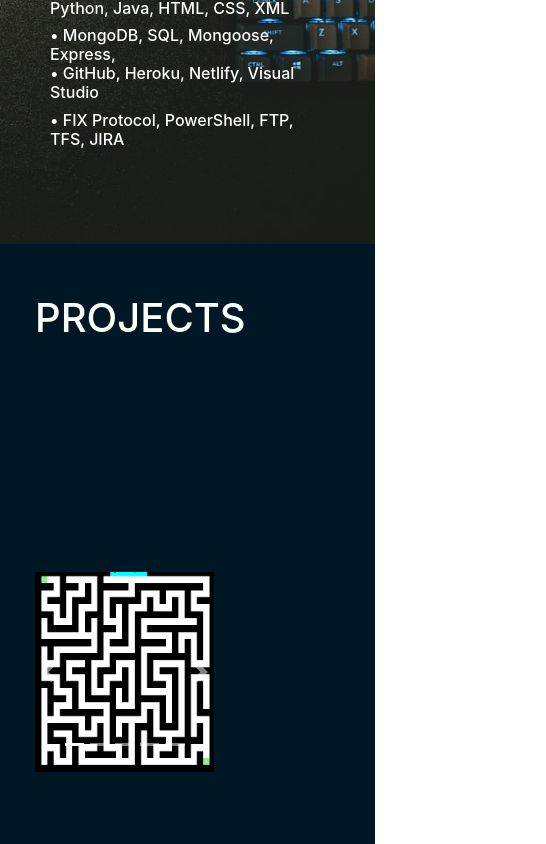
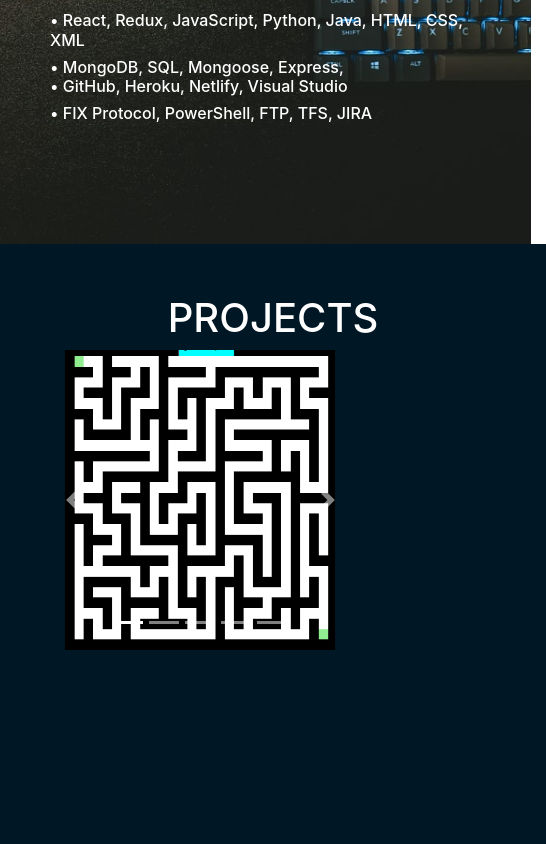
Before and after one commit to Ben8842/new_portfolio, a React (Create React App) app: page / in a window 390 px wide. Shown: the part 1156-2000 px from the top of the page, 546 px wide, since content can reach past the window. Built offline with nearby package versions, Linux system fonts and the light colour scheme.

Commit message:
responsive css

```diff
--- a/src/App.css
+++ b/src/App.css
@@ -2,6 +2,14 @@
   text-align: center;
 }
 
+.carouselContainer {
+  text-align: center;
+}
+
+h1 {
+  text-align: center;
+  align-items: center;
+}
 .col-md-2 {
   text-align: center;
 }
@@ -58,6 +66,13 @@ Button {
 }
 
 @media only screen and (max-width: 700px) {
+  .carouselContainer {
+    text-align: center;
+  }
+  h1 {
+    text-align: center;
+    align-items: center;
+  }
   .col-sm-3 {
     text-align: center;
   }
@@ -70,7 +85,7 @@ Button {
     color: white;
     background-color: rgb(0, 23, 37);
     height: 800px;
-    width: 100%;
+    width: 140%;
   }
 
   a:link {
@@ -113,10 +128,13 @@ Button {
 
     height: 600px;
 
-    width: 100%;
+    width: 140%;
   }
   .carousel {
-    max-height: 200px;
-    max-width: 200px;
+    background-size: cover;
+    max-height: 300px;
+    max-width: 300px;
+    text-align: center;
+    align-items: center;
   }
 }
--- a/src/App.js
+++ b/src/App.js
@@ -61,10 +61,10 @@ function App() {
           <h6>• FIX Protocol, PowerShell, FTP, TFS, JIRA</h6>
         </Col>
       </Row>
-      <Row className="primary">
+      <div className="primary">
         <h1>PROJECTS</h1>
         <Slides />
-      </Row>
+      </div>
       <Row
         className="secondary"
         style={{
@@ -143,12 +143,7 @@ function App() {
           backgroundPosition: "center",
           backgroundSize: "cover",
         }}
-      >
-        <Col md="9" sm="0"></Col>
-        <Col>About Me</Col>
-        <Col>Projects</Col>
-        <Col>Contact Me</Col>
-      </Row>
+      ></Row>
       <Row
         className="secondary"
         style={{
@@ -157,12 +152,7 @@ function App() {
           backgroundPosition: "center",
           backgroundSize: "cover",
         }}
-      >
-        <Col md="9" sm="0"></Col>
-        <Col>About Me</Col>
-        <Col>Projects</Col>
-        <Col>Contact Me</Col>
-      </Row>
+      ></Row>
       <Row
         className="secondary"
         style={{
@@ -171,12 +161,7 @@ function App() {
           backgroundPosition: "center",
           backgroundSize: "cover",
         }}
-      >
-        <Col md="9" sm="0"></Col>
-        <Col>About Me</Col>
-        <Col>Projects</Col>
-        <Col>Contact Me</Col>
-      </Row>
+      ></Row>
       <Row
         className="secondary"
         style={{
@@ -185,12 +170,7 @@ function App() {
           backgroundPosition: "center",
           backgroundSize: "cover",
         }}
-      >
-        <Col md="9" sm="0"></Col>
-        <Col>About Me</Col>
-        <Col>Projects</Col>
-        <Col>Contact Me</Col>
-      </Row>
+      ></Row>
       <Row
         className="secondary"
         style={{
@@ -199,12 +179,7 @@ function App() {
           backgroundPosition: "center",
           backgroundSize: "cover",
         }}
-      >
-        <Col md="9" sm="0"></Col>
-        <Col>About Me</Col>
-        <Col>Projects</Col>
-        <Col>Contact Me</Col>
-      </Row>
+      ></Row>
     </div>
   );
 }
--- a/src/Slides.js
+++ b/src/Slides.js
@@ -111,6 +111,7 @@ const Slides = (props) => {
     );
   });
   return (
+    <div className="carouselContainer">
       <Carousel
         className="carousel"
         activeIndex={activeIndex}
@@ -134,6 +135,7 @@ const Slides = (props) => {
           onClickHandler={next}
         />
       </Carousel>
+    </div>
   );
 };
 
```
Lines whose indentation alone changed are shown as unchanged.
